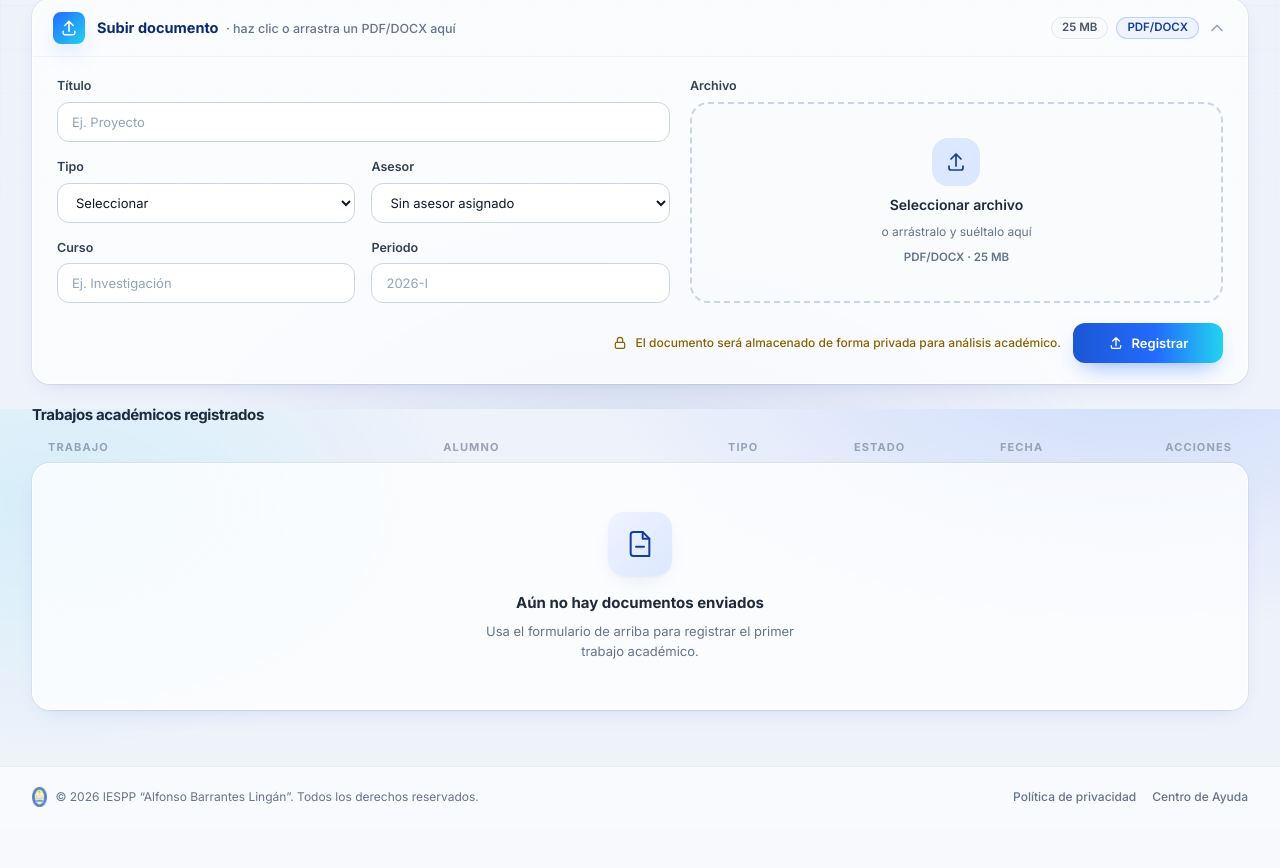
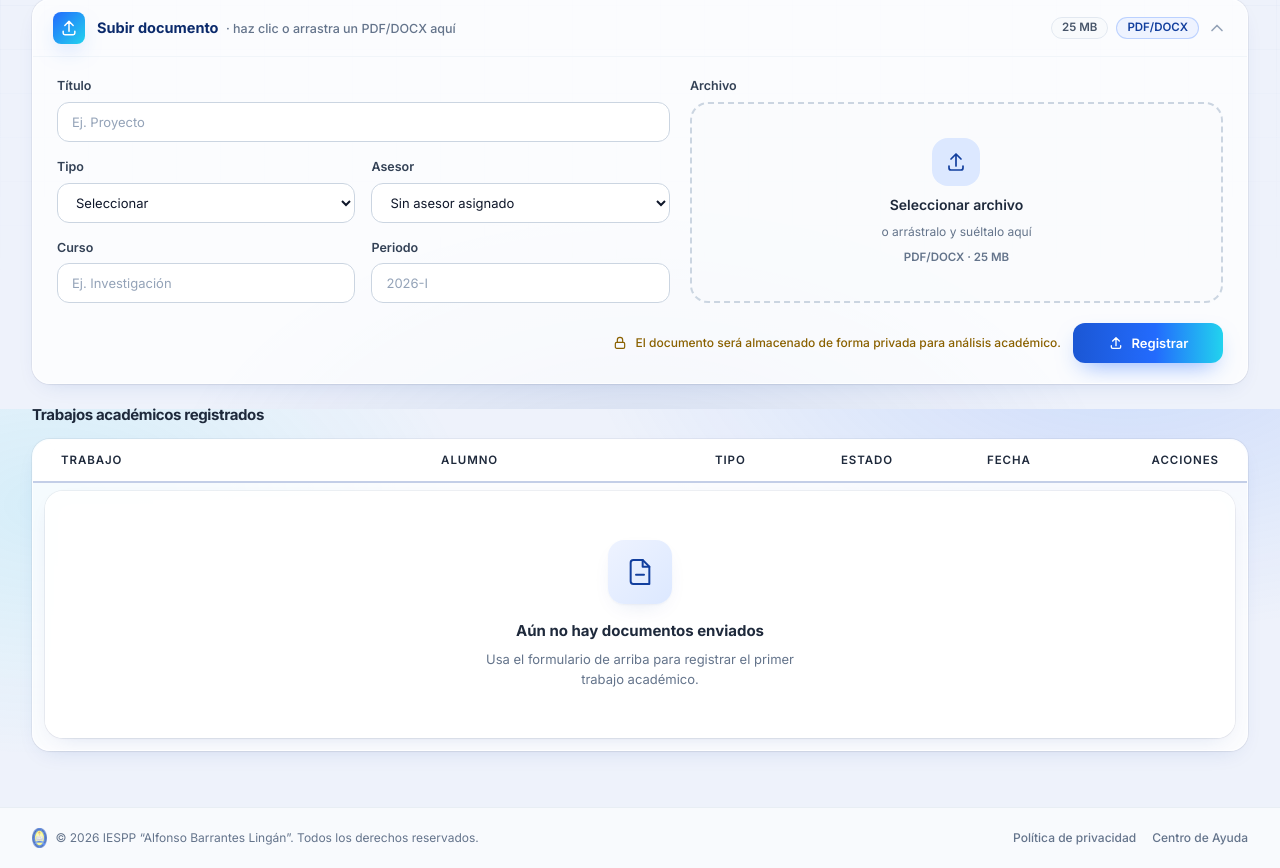
Before and after one commit to jucanuro/iesppab, a Django app: page /documentos/subir/ in a window 1280 px wide. Shown: the part 391-1259 px from the top of the page. Before the commit the page ends 1198 px from the top, so only its background shows below. Run offline with Django 5.2, Linux system fonts and the light colour scheme; the visitor is signed in with stand-in values (Sample User, id 1); data comes from the database, SQL or seed files in the repository; data that the repository does not hold is empty; parts of the project's set-up code (start-up, migrations or seed data) failed here and were passed over; some libraries are stand-ins or nearby versions.

Commit message:
feat(ux): bandeja con cabecera sticky de más contraste, cuerpo con scroll interno y menú de fila que se abre hacia arriba
Co-Authored-By: Claude Sonnet 5.5 <noreply@anthropic.com>

```diff
--- a/templates/components/action_menu_start.html
+++ b/templates/components/action_menu_start.html
@@ -1,6 +1,6 @@
 {# Menú de acciones (⋯). Abrir con este include, poner .menu-item dentro y cerrar con action_menu_end.html. Parámetro: label (aria) #}
-<div class="relative" x-data="{ open: false }" @keydown.escape.window="open = false" @click.outside="open = false">
-    <button type="button" class="icon-btn" aria-haspopup="menu" :aria-expanded="open" aria-label="{{ label|default:'Más acciones' }}" @click="open = !open">
+<div class="relative" x-data="{ open: false, up: false }" @keydown.escape.window="open = false" @click.outside="open = false">
+    <button type="button" class="icon-btn" aria-haspopup="menu" :aria-expanded="open" aria-label="{{ label|default:'Más acciones' }}" @click="open = !open; if (open) { up = false; $nextTick(() => { const box = $root.closest('.scroll-pane'), p = $refs.panel.getBoundingClientRect(), r = $root.getBoundingClientRect(), edge = box ? box.getBoundingClientRect() : { top: 0, bottom: window.innerHeight }; up = p.bottom > edge.bottom && (r.top - edge.top) > p.height; }); }">
         <svg class="h-5 w-5" viewBox="0 0 24 24" fill="currentColor" aria-hidden="true"><circle cx="5" cy="12" r="1.6"/><circle cx="12" cy="12" r="1.6"/><circle cx="19" cy="12" r="1.6"/></svg>
     </button>
-    <div x-show="open" x-cloak x-transition:enter="transition ease-out duration-150" x-transition:enter-start="opacity-0 scale-95 -translate-y-1" x-transition:enter-end="opacity-100 scale-100 translate-y-0" x-transition:leave="transition ease-in duration-100" x-transition:leave-start="opacity-100 scale-100" x-transition:leave-end="opacity-0 scale-95" role="menu" class="menu-panel">
+    <div x-ref="panel" :class="up && '!bottom-full !top-auto !mb-1.5 !mt-0 !origin-bottom-right'" x-show="open" x-cloak x-transition:enter="transition ease-out duration-150" x-transition:enter-start="opacity-0 scale-95 -translate-y-1" x-transition:enter-end="opacity-100 scale-100 translate-y-0" x-transition:leave="transition ease-in duration-100" x-transition:leave-start="opacity-100 scale-100" x-transition:leave-end="opacity-0 scale-95" role="menu" class="menu-panel">
--- a/templates/documents/upload.html
+++ b/templates/documents/upload.html
@@ -226,14 +226,16 @@
         </form>
     {% endif %}
 
-    <!-- Cabecera de columnas (escritorio) -->
-    <div class="hidden gap-4 px-4 pb-2 text-[11px] font-bold uppercase tracking-[0.1em] text-slate-400 lg:grid lg:grid-cols-[minmax(0,2.4fr)_minmax(0,1.7fr)_110px_130px_84px_132px]">
-        <span>Trabajo</span><span>Alumno</span><span>Tipo</span><span>Estado</span><span>Fecha</span><span class="text-right">Acciones</span>
-    </div>
+    <!-- Bandeja con scroll interno: cabecera de columnas fija arriba del cuerpo -->
+    <div class="card overflow-hidden !p-0" x-data="{ stuck: false }">
+        <div class="tray-scroll scroll-pane px-3 pb-3" @scroll.passive="stuck = $el.scrollTop > 2">
+            <div class="tray-head sticky top-0 z-20 -mx-3 mb-2 hidden gap-4 border-b-2 border-brand-700/25 bg-white/90 px-7 py-3 text-[11.5px] font-semibold uppercase tracking-[0.08em] text-slate-800 backdrop-blur-md transition-shadow lg:grid lg:grid-cols-[minmax(0,2.4fr)_minmax(0,1.7fr)_110px_130px_84px_132px]" :class="stuck && 'is-stuck'">
+                <span>Trabajo</span><span>Alumno</span><span>Tipo</span><span>Estado</span><span>Fecha</span><span class="text-right">Acciones</span>
+            </div>
 
-    <ul class="space-y-2.5">
+            <ul class="space-y-2.5 pt-2 lg:pt-0">
         {% for document in recent_documents %}
-            <li class="row-card grid grid-cols-[minmax(0,1fr)_auto] gap-x-3 gap-y-3 lg:grid-cols-[minmax(0,2.4fr)_minmax(0,1.7fr)_110px_130px_84px_132px] lg:items-center lg:gap-4">
+            <li class="row-card hover:!bg-brand-50/70 grid grid-cols-[minmax(0,1fr)_auto] gap-x-3 gap-y-3 lg:grid-cols-[minmax(0,2.4fr)_minmax(0,1.7fr)_110px_130px_84px_132px] lg:items-center lg:gap-4">
                 <div class="flex min-w-0 items-center gap-3">
                     <span class="flex h-10 w-10 shrink-0 items-center justify-center rounded-xl bg-brand-50 text-brand-700">
                         <svg class="h-5 w-5" viewBox="0 0 24 24" fill="none" stroke="currentColor" stroke-width="1.7" stroke-linecap="round" stroke-linejoin="round" aria-hidden="true"><path d="M7 3h7l5 5v13H7a2 2 0 0 1-2-2V5a2 2 0 0 1 2-2Z"/><path d="M14 3v5h5M8.5 13h7M8.5 16.5H13"/></svg>
@@ -288,7 +290,9 @@
                 {% endif %}
             </li>
         {% endfor %}
-    </ul>
+            </ul>
+        </div>
+    </div>
 
     {% if page_obj.paginator.num_pages > 1 %}
         <nav aria-label="Paginación" class="mt-4 flex items-center justify-between gap-3 text-[12.5px]">
```
